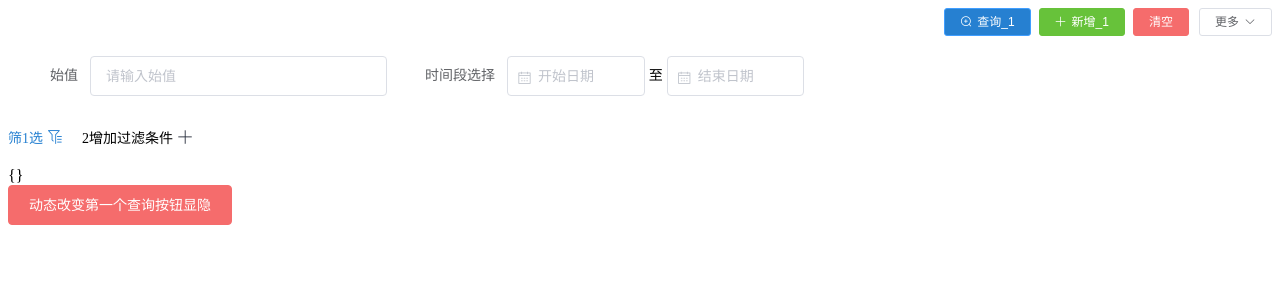
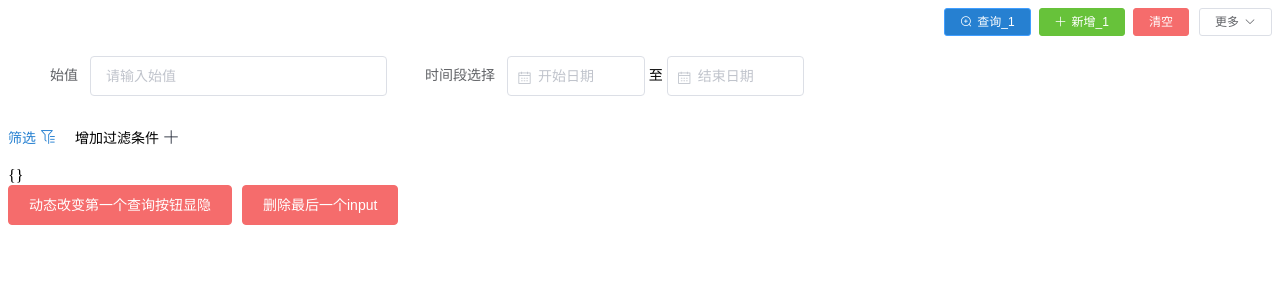
Before and after one commit to RayforReal/search_header_filter_cache, a Vue app: page / in a window 1280 px wide. Shown: the top 300 px of the page. Built offline with nearby package versions, Linux system fonts and the light colour scheme.

Commit message:
feat  过滤缓存的input

```diff
--- a/examples/App.vue
+++ b/examples/App.vue
@@ -12,6 +12,9 @@
         </div>
         <el-button @click="changeBtnShow"
                    type='danger'>动态改变第一个查询按钮显隐
+        </el-button>
+        <el-button @click="deleteLast"
+                   type='danger'>删除最后一个input
         </el-button>
     </div>
 </template>
@@ -188,6 +191,10 @@
             }
         },
         methods: {
+            deleteLast(){
+                this.inputList.shift(0,1);
+                console.log(this.inputList);
+            },
             changeBtnShow() {
                 this.btnList[0].show = !this.btnList[0].show
             }
--- a/package.json
+++ b/package.json
@@ -1,6 +1,6 @@
 {
     "name": "search_header_filter_cache",
-    "version": "0.2.1",
+    "version": "0.2.3",
     "description":"列表页搜索可选择过滤输入框(VUE)",
     "main": "lib/searchHeader.umd.min.js",
     "keyword": "searchHeader inputFilter searchBox",
--- a/packages/searchHeader/src/filterDialog.vue
+++ b/packages/searchHeader/src/filterDialog.vue
@@ -90,9 +90,18 @@
                     let count = 0;
                     //是否已经有缓存 有缓存半选状态逻辑可以通过缓存数据判断
                     //有缓存 就是有序
-                    if (this.cacheList) {
+                    if (this.cacheList.length > 0) {
                         count = this.cacheList.length;
-                        this.checkedInput = this.cacheList;
+                        //有可能缓存的输入框里面有的没有了 过滤一次
+                        let empty;
+                        this.inputList.forEach(item => {
+                            empty = this.cacheList.filter(e => {
+                                return e === item.label
+                            });
+                            if (empty && empty.length > 0) {
+                                this.checkedInput.push(empty[0])
+                            }
+                        });
                     } else {
                         this.inputList.forEach(item => {
                             if (item.default) {
@@ -100,7 +109,6 @@
                                 this.checkedInput.push(item.label);
                             }
                         });
-
                     }
                     this.isIndeterminate = count > 0 && count < this.inputList.length;
                     this.checkAll = count === this.inputList.length;
@@ -216,6 +224,7 @@
     /deep/ .el-button + .el-button {
         margin-left: 8px;
     }
+
     /deep/ .el-checkbox__label {
         padding-left: 8px;
     }
--- a/packages/searchHeader/src/searchHeader.vue
+++ b/packages/searchHeader/src/searchHeader.vue
@@ -72,11 +72,11 @@
         </transition>
         <div class="filter-container" v-show="hasSearch">
             <div @click="showFiltrate=!showFiltrate">
-                <span :style="{'color':showFiltrate?'#2680D1':''}">筛1选</span>
+                <span :style="{'color':showFiltrate?'#2680D1':''}">筛选</span>
                 <img :src="showFiltrate?onFilter:offFilter" alt="">
             </div>
             <div @click="filterDialogShow=true">
-                <span>2增加过滤条件</span>
+                <span>增加过滤条件</span>
                 <img src="./icon/add.png" alt="">
             </div>
         </div>
```
